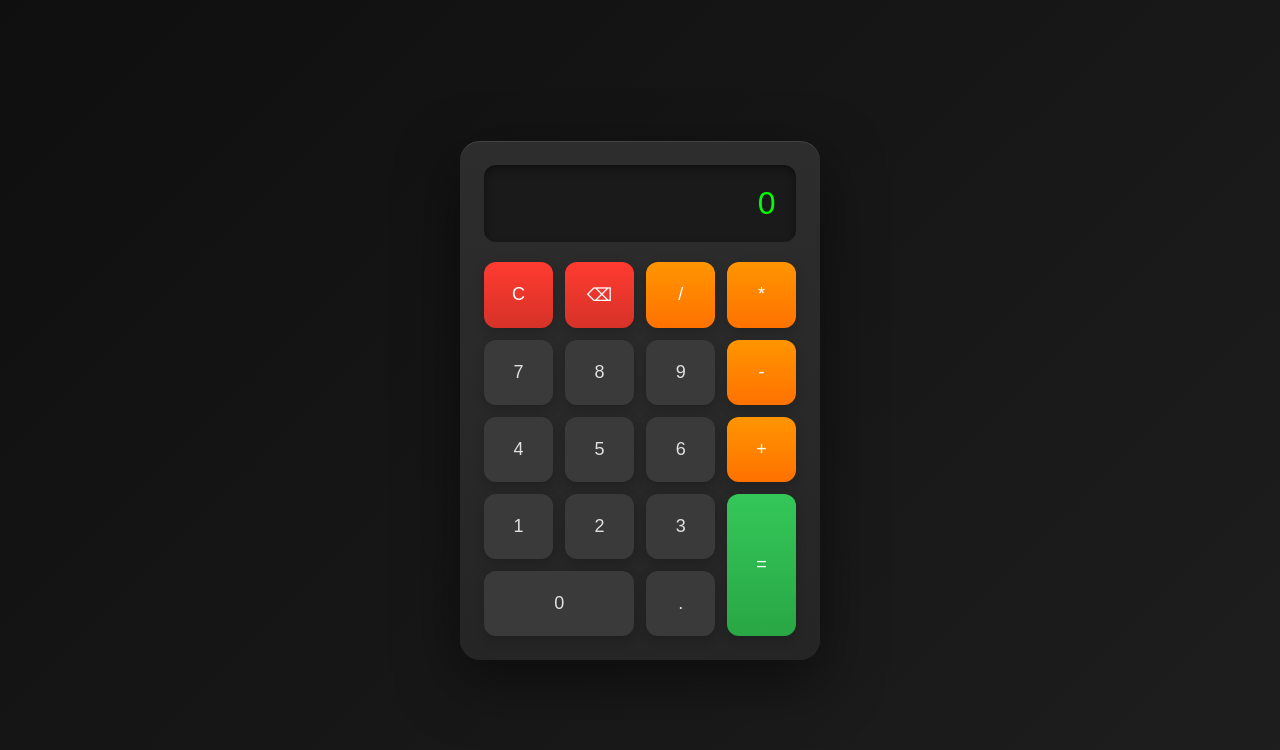
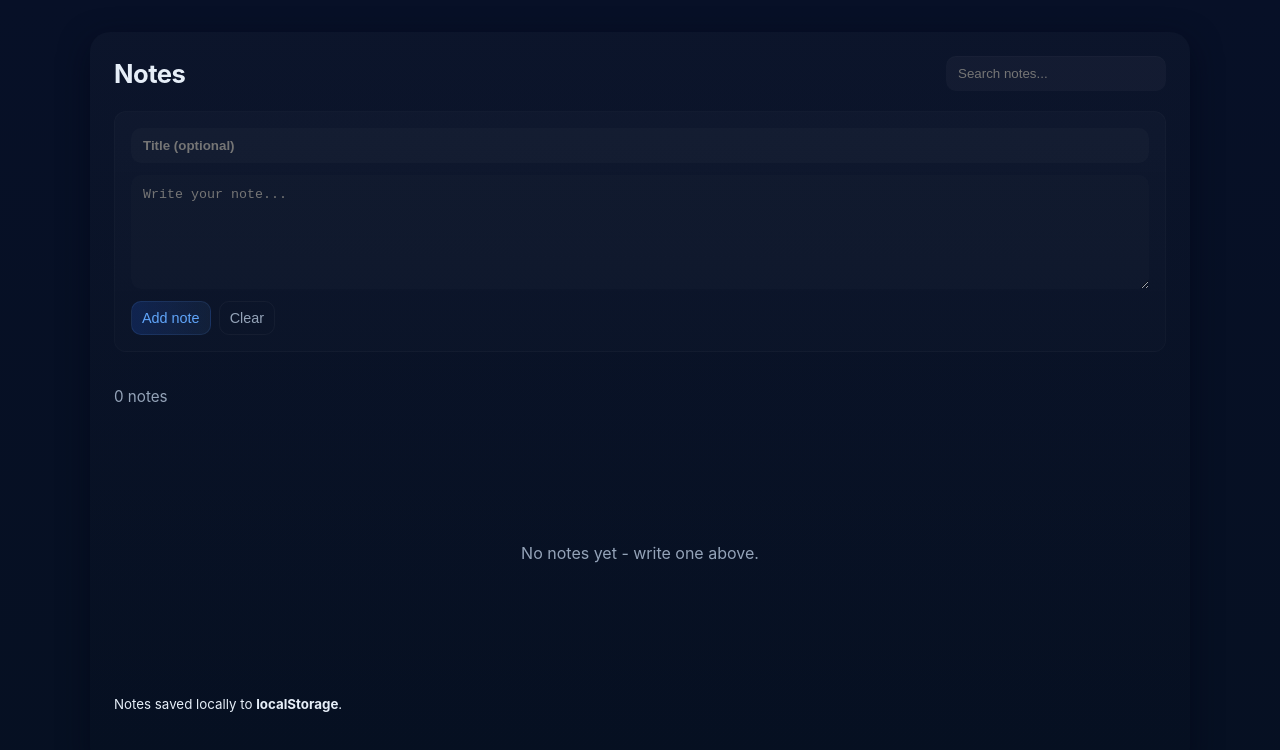
Before and after one commit to abdulkareem25/learning-dom, a plain HTML site: page index.html in a window 1280 px wide. Drawn offline with nearby package versions, Linux system fonts and the light colour scheme.

Commit message:
ui for notes created

```diff
--- a/index.html
+++ b/index.html
@@ -1,46 +1,61 @@
-<!DOCTYPE html>
+<!doctype html>
 <html lang="en">
+<head>
+  <meta charset="utf-8" />
+  <meta name="viewport" content="width=device-width,initial-scale=1" />
+  <title>Notes — LocalStorage Ready</title>
+  <link rel="stylesheet" href="style.css" />
+  <link rel="stylesheet" href="https://cdnjs.cloudflare.com/ajax/libs/remixicon/4.0.0/remixicon.min.css" />
+</head>
+<body>
+  <main class="app" id="app" aria-labelledby="app-title">
+    <header class="app-header">
+      <h1 id="app-title">Notes</h1>
 
-<head>
-    <meta charset="UTF-8">
-    <meta name="viewport" content="width=device-width, initial-scale=1.0">
-    <title>DOM</title>
-    <link rel="stylesheet" href="style.css">
-</head>
+      <div class="controls">
+        <label class="search-wrap" for="search">
+          <input id="search" class="search" type="search" placeholder="Search notes..." aria-label="Search notes" />
+        </label>
+      </div>
+    </header>
 
-<body>
+    <section class="composer" aria-label="Create note">
+      <!-- JS: hook to read and write here -->
+      <input id="note-title" class="note-title" type="text" placeholder="Title (optional)" aria-label="Note title" />
+      <textarea id="note-body" class="note-body" rows="6" placeholder="Write your note..." aria-label="Note content"></textarea>
 
-    <div class="container">
-        <div class="calculator">
-            <input type="text" class="display" readonly>
-            <div class="buttons">
-                <button class="btn clear">C</button>
-                <button class="btn backspace">⌫</button>
-                <button class="btn operator">/</button>
-                <button class="btn operator">*</button>
+      <div class="composer-actions">
+        <div class="action-group">
+          <button id="add-note" class="btn primary" data-action="add">Add note</button>
+          <button id="clear-composer" class="btn" data-action="clear">Clear</button>
+        </div>
+      </div>
+    </section>
 
-                <button class="btn">7</button>
-                <button class="btn">8</button>
-                <button class="btn">9</button>
-                <button class="btn operator">-</button>
+    <section class="notes-section" aria-label="Notes list">
+      <div class="notes-info">
+        <p id="notes-count" class="notes-count" aria-live="polite">0 notes</p>
+      </div>
 
-                <button class="btn">4</button>
-                <button class="btn">5</button>
-                <button class="btn">6</button>
-                <button class="btn operator">+</button>
+      <ul id="notes-list" class="notes-list" role="list">
+        <!-- <li class="note-card" data-id="abc123">
+          <header class="note-head">
+            <h3 class="note-title-text">Title</h3>
+            <div class="note-actions">
+              <button class="icon-btn delete" data-action="delete" title="Delete"><i class="ri-delete-bin-line"></i></button>
+            </div>
+          </header>
+          <div class="note-body-text">how are you? today i am trying to create a notes application which </div>
+        </li> -->
+      </ul>
+    </section>
 
-                <button class="btn">1</button>
-                <button class="btn">2</button>
-                <button class="btn">3</button>
-                <button class="btn equals">=</button>
+    <footer class="app-footer">
+      <small>Notes saved locally to <b>localStorage</b>.</small>
+    </footer>
+  </main>
 
-                <button class="btn zero">0</button>
-                <button class="btn decimal">.</button>
-            </div>
-        </div>
-    </div>
-
-    <script src="script.js"></script>
+  <script src="script.js"></script>
 </body>
 
 </html>
--- a/script.js
+++ b/script.js
@@ -1,6 +1,6 @@
 // Beginner Level
 
-// Create a button that changes the page background color when clicked
+// 1) Create a button that changes the page background color when clicked
 
 // const button = document.querySelector('button')
 // const num = () => (Math.floor(Math.random() * 256));
@@ -9,7 +9,7 @@
 //     document.body.style.backgroundColor = `rgb(${num()}, ${num()}, ${num()})`;
 // })
 
-// Build a counter that increases/decreases with button clicks
+// 2) Build a counter that increases/decreases with button clicks
 
 // let count = 0;
 // const counter = document.querySelector('.counter');
@@ -32,7 +32,7 @@
 //     renderCount();
 // })
 
-// Make an image that hides/shows when button is clicked
+// 3) Make an image that hides/shows when button is clicked
 
 // let image = document.querySelector('img');
 // let btn = document.querySelector('button');
@@ -42,7 +42,7 @@
 //     btn.innerText = image.classList.contains('hidden') ? 'Show Image' : 'Hide Image';
 // })
 
-// Create an input that shows typed text in real-time below it
+// 4) Create an input that shows typed text in real-time below it
 
 // let input = document.querySelector('input');
 // let display = document.querySelector('.text-display');
@@ -54,7 +54,7 @@
 
 // Intermediate Level
 
-// Build a todo list that adds/removes items
+// 5) Build a todo list that adds/removes items
 
 // const tasks = document.querySelector('.tasks');
 // const textInput = document.querySelector('#textInput');
@@ -128,7 +128,7 @@
 //     }
 // })
 
-// Create a form that validates email and password
+// 6) Create a form that validates email and password
 
 // const formEl = document.querySelector('form');
 // const emailEl = document.querySelector('#email')
@@ -157,7 +157,7 @@
 
 // formEl.addEventListener('submit', validateForm)
 
-// Make a image gallery with next/previous buttons
+// 7) Make a image gallery with next/previous buttons
 
 // const nextBtn = document.querySelector('.next-btn');
 // const prevBtn = document.querySelector('.prev-btn');
@@ -201,111 +201,136 @@
 //     setImage(currentImg);
 // });
 
-// Build a simple calculator with basic operations
+// 8) Build a simple calculator with basic operations
 
-const display = document.querySelector('.display');
-const buttons = document.querySelectorAll('.btn');
-const clearBtn = document.querySelector('.btn.clear');
-const backspaceBtn = document.querySelector('.btn.backspace');
-const equalsBtn = document.querySelector('.btn.equals');
-const operatorBtns = document.querySelectorAll('.btn.operator:not(.equals)');
-const decimalBtn = document.querySelector('.btn.decimal');
+// const display = document.querySelector('.display');
+// const buttons = document.querySelectorAll('.btn');
+// const clearBtn = document.querySelector('.btn.clear');
+// const backspaceBtn = document.querySelector('.btn.backspace');
+// const equalsBtn = document.querySelector('.btn.equals');
+// const operatorBtns = document.querySelectorAll('.btn.operator:not(.equals)');
+// const decimalBtn = document.querySelector('.btn.decimal');
 
-let displayValue = '0';
-let previousValue = '';
-let operation = null;
-let shouldResetDisplay = false;
+// let displayValue = '0';
+// let previousValue = '';
+// let operation = null;
+// let shouldResetDisplay = false;
 
-const updateDisplay = () => {
-    display.value = displayValue;
-};
+// const updateDisplay = () => {
+//     display.value = displayValue;
+// };
 
-const handleNumberClick = (num) => {
-    if (shouldResetDisplay) {
-        displayValue = num;
-        shouldResetDisplay = false;
-    } else {
-        displayValue = displayValue === '0' ? num : displayValue + num;
-    };
-    updateDisplay();
-};
+// const handleNumberClick = (num) => {
+//     if (shouldResetDisplay) {
+//         displayValue = num;
+//         shouldResetDisplay = false;
+//     } else {
+//         displayValue = displayValue === '0' ? num : displayValue + num;
+//     };
+//     updateDisplay();
+// };
 
-const handleOperation = (op) => {
+// const handleOperation = (op) => {
 
-    if (operation !== null && !shouldResetDisplay) {
-        calculate();
-    }
+//     if (operation !== null && !shouldResetDisplay) {
+//         calculate();
+//     }
 
-    previousValue = displayValue;
-    operation = op;
-    shouldResetDisplay = true;
+//     previousValue = displayValue;
+//     operation = op;
+//     shouldResetDisplay = true;
+// }
+
+// const calculate = () => {
+
+//     if (operation === null || shouldResetDisplay) return;
+
+//     const prev = parseFloat(previousValue);
+//     const current = parseFloat(displayValue);
+//     let result;
+
+//     switch (operation) {
+//         case '+': result = prev + current; break;
+//         case '-': result = prev - current; break;
+//         case '*': result = prev * current; break;
+//         case '/': result = prev / current; break;
+//         default: return;
+//     };
+
+//     displayValue = result.toString();
+//     operation = null;
+//     shouldResetDisplay = true;
+//     updateDisplay();
+// };
+
+// const handleDecimal = () => {
+//     if (displayValue === '0') {
+//         displayValue = '0.';
+//         shouldResetDisplay = false;
+//     } else if (!displayValue.includes('.')) {
+//         displayValue += '.';
+//     };
+//     updateDisplay();
+// };
+
+// const handleClear = () => {
+//     displayValue = '0';
+//     previousValue = '';
+//     operation = null;
+//     shouldResetDisplay = false;
+//     updateDisplay();
+// };
+
+// const handleBackspace = () => {
+//     if (displayValue.length > 1) {
+//         displayValue = displayValue.slice(0, -1);
+//     } else {
+//         displayValue = '0';
+//     };
+//     updateDisplay();
+// };
+
+// buttons.forEach(btn => {
+//     if (!btn.classList.contains('clear') &&
+//         !btn.classList.contains('backspace') &&
+//         !btn.classList.contains('equals') &&
+//         !btn.classList.contains('operator') &&
+//         !btn.classList.contains('decimal')) {
+//         btn.addEventListener('click', () => handleNumberClick(btn.textContent));
+//     };
+// });
+
+// operatorBtns.forEach(btn => {
+//     btn.addEventListener('click', () => handleOperation(btn.textContent));
+// });
+
+// equalsBtn.addEventListener('click', calculate);
+// clearBtn.addEventListener('click', handleClear);
+// backspaceBtn.addEventListener('click', handleBackspace);
+// decimalBtn.addEventListener('click', handleDecimal);
+// updateDisplay();
+
+
+// Advanced Level
+
+// 9) Create a notes app that saves to localStorage
+
+const notesListEl = document.getElementById('notes-list');
+const notesCountEl = document.getElementById('notes-count');
+const notesCount = notesListEl.childElementCount;
+
+function updateCount() {
+    notesCountEl.innerText = notesCount === 1 ? "1 note" : `${notesCount} notes`;
 }
+updateCount();
 
-const calculate = () => {
+function updateEmptyState() {
+    notesListEl.classList.toggle('is-empty', notesListEl.childElementCount === 0)
+}
+updateEmptyState()
 
-    if (operation === null || shouldResetDisplay) return;
+// 10) Build a dynamic table that allows adding/editing/deleting rows
 
-    const prev = parseFloat(previousValue);
-    const current = parseFloat(displayValue);
-    let result;
+// 11) Make a search-able contact list
 
-    switch (operation) {
-        case '+': result = prev + current; break;
-        case '-': result = prev - current; break;
-        case '*': result = prev * current; break;
-        case '/': result = prev / current; break;
-        default: return;
-    };
-
-    displayValue = result.toString();
-    operation = null;
-    shouldResetDisplay = true;
-    updateDisplay();
-};
-
-const handleDecimal = () => {
-    if (displayValue === '0') {
-        displayValue = '0.';
-        shouldResetDisplay = false;
-    } else if (!displayValue.includes('.')) {
-        displayValue += '.';
-    };
-    updateDisplay();
-};
-
-const handleClear = () => {
-    displayValue = '0';
-    previousValue = '';
-    operation = null;
-    shouldResetDisplay = false;
-    updateDisplay();
-};
-
-const handleBackspace = () => {
-    if (displayValue.length > 1) {
-        displayValue = displayValue.slice(0, -1);
-    } else {
-        displayValue = '0';
-    };
-    updateDisplay();
-};
-
-buttons.forEach(btn => {
-    if (!btn.classList.contains('clear') &&
-        !btn.classList.contains('backspace') &&
-        !btn.classList.contains('equals') &&
-        !btn.classList.contains('operator') &&
-        !btn.classList.contains('decimal')) {
-        btn.addEventListener('click', () => handleNumberClick(btn.textContent));
-    };
-});
-
-operatorBtns.forEach(btn => {
-    btn.addEventListener('click', () => handleOperation(btn.textContent));
-});
-
-equalsBtn.addEventListener('click', calculate);
-clearBtn.addEventListener('click', handleClear);
-backspaceBtn.addEventListener('click', handleBackspace);
-decimalBtn.addEventListener('click', handleDecimal);
-updateDisplay();
+// 12) Create a theme switcher that persists user preference
--- a/style.css
+++ b/style.css
@@ -1,122 +1,295 @@
+:root {
+    --bg: #0f1724;
+    --card: #0b1220;
+    --muted: #94a3b8;
+    --accent: #60a5fa;
+    --glass: rgba(255, 255, 255, 0.03);
+    --success: #34d399;
+    --danger: #fb7185;
+    --radius: 12px;
+    --gap: 16px;
+    --max-width: 1100px;
+    --focus: 3px;
+}
+
+/* Reset-ish */
 * {
-    margin: 0;
-    padding: 0;
-    box-sizing: border-box;
+    box-sizing: border-box
 }
 
 html,
-body {
-    height: 100%;
-    width: 100%;
-    background: linear-gradient(135deg, #0f0f0f 0%, #1e1e1e 100%);
-    color: #e0e0e0;
-    font-family: -apple-system, BlinkMacSystemFont, 'Segoe UI', Roboto, Oxygen, Ubuntu, Cantarell, sans-serif;
+body,
+#app {
+    height: 100%
 }
 
-.container {
-    height: 100vh;
-    width: 100vw;
+body {
+    margin: 0;
+    font-family: Inter, ui-sans-serif, system-ui, -apple-system, "Segoe UI", Roboto, "Helvetica Neue", Arial;
+    background: linear-gradient(180deg, #071027 0%, #061022 100%);
+    color: #e6eef8;
+    -webkit-font-smoothing: antialiased;
+    -moz-osx-font-smoothing: grayscale;
+    padding: 32px;
+    display: flex;
+    justify-content: center;
+    align-items: flex-start;
+    gap: 32px;
+}
+
+/* App container */
+.app {
+    width: 100%;
+    max-width: var(--max-width);
+    background: linear-gradient(180deg, rgba(255, 255, 255, 0.02), rgba(0, 0, 0, 0.03));
+    border-radius: 20px;
+    padding: 24px;
+    box-shadow: 0 10px 30px rgba(2, 6, 23, 0.6);
     display: flex;
     flex-direction: column;
-    justify-content: center;
-    align-items: center;
     gap: 20px;
 }
 
-.calculator {
-    background: linear-gradient(180deg, #2d2d2d 0%, #252525 100%);
-    border-radius: 20px;
-    padding: 24px;
-    box-shadow: 0 20px 60px rgba(0, 0, 0, 0.5), inset 0 1px 0 rgba(255, 255, 255, 0.1);
-    width: 360px;
+/* Header */
+.app-header {
+    display: flex;
+    align-items: center;
+    justify-content: space-between;
+    gap: 20px;
 }
 
-.display {
-    width: 100%;
-    padding: 20px;
-    font-size: 32px;
-    font-weight: 300;
-    background-color: #1a1a1a;
-    color: #00ff00;
-    border: none;
-    border-radius: 12px;
-    margin-bottom: 20px;
-    text-align: right;
-    box-shadow: inset 0 4px 8px rgba(0, 0, 0, 0.4);
-    letter-spacing: 0.5px;
+.app-header h1 {
+    margin: 0;
+    font-size: 1.6rem;
+    letter-spacing: -0.02em;
 }
 
-.buttons {
-    display: grid;
-    grid-template-columns: repeat(4, 1fr);
+.controls {
+    display: flex;
+    align-items: center;
     gap: 12px;
 }
 
+/* Search */
+.search-wrap {
+    display: block
+}
+
+.search {
+    min-width: 220px;
+    padding: 10px 12px;
+    border-radius: 10px;
+    border: none;
+    background: var(--glass);
+    color: inherit;
+    outline: none;
+    box-shadow: inset 0 1px 0 rgba(255, 255, 255, 0.02);
+}
+
+.search:focus {
+    box-shadow: 0 0 0 var(--focus) rgba(96, 165, 250, 0.12);
+}
+
 .btn {
-    padding: 22px;
-    font-size: 18px;
-    font-weight: 500;
-    border: none;
-    border-radius: 12px;
-    background-color: #3a3a3a;
-    color: #e0e0e0;
+    background: transparent;
+    color: var(--muted);
+    border: 1px solid rgba(255, 255, 255, 0.04);
+    padding: 8px 10px;
+    border-radius: 10px;
     cursor: pointer;
-    transition: all 0.15s cubic-bezier(0.4, 0, 0.2, 1);
-    box-shadow: 0 4px 12px rgba(0, 0, 0, 0.2);
+    font-size: 0.9rem;
+    transition: all .15s ease;
 }
 
 .btn:hover {
-    background-color: #4a4a4a;
-    transform: translateY(-2px);
-    box-shadow: 0 6px 16px rgba(0, 0, 0, 0.3);
+    transform: translateY(-2px)
 }
 
-.btn:active {
-    transform: translateY(0) scale(0.98);
-    box-shadow: 0 2px 4px rgba(0, 0, 0, 0.3);
+.btn.primary {
+    background: linear-gradient(90deg, #2563eb33, rgba(96, 165, 250, 0.08));
+    color: var(--accent);
+    border-color: rgba(96, 165, 250, 0.12);
 }
 
-.btn.operator {
-    background: linear-gradient(180deg, #ff9500 0%, #ff7200 100%);
-    color: #fff;
+.composer {
+    display: flex;
+    flex-direction: column;
+    gap: 12px;
+    background: linear-gradient(180deg, rgba(255, 255, 255, 0.02), rgba(255, 255, 255, 0.01));
+    padding: 16px;
+    border-radius: var(--radius);
+    border: 1px solid rgba(255, 255, 255, 0.02);
 }
 
-.btn.operator:hover {
-    background: linear-gradient(180deg, #ffb143 0%, #ff9500 100%);
+.note-title {
+    padding: 10px 12px;
+    border-radius: 10px;
+    border: none;
+    background: rgba(255, 255, 255, 0.02);
+    color: inherit;
+    font-weight: 600;
+    outline: none;
 }
 
-.btn.clear {
-    background: linear-gradient(180deg, #ff3b30 0%, #d63229 100%);
-    color: #fff;
+.note-body {
+    padding: 12px;
+    border-radius: 10px;
+    border: none;
+    resize: vertical;
+    background: rgba(255, 255, 255, 0.01);
+    color: inherit;
+    min-height: 4.5rem;
+    outline: none;
 }
 
-.btn.clear:hover {
-    background: linear-gradient(180deg, #ff6b63 0%, #ff3b30 100%);
+.note-title:focus,
+.note-body:focus {
+    box-shadow: 0 0 0 var(--focus) rgba(96, 165, 250, 0.12);
 }
 
-.btn.backspace {
-    background: linear-gradient(180deg, #ff3b30 0%, #d63229 100%);
-    color: #fff;
+/* Composer actions */
+.composer-actions {
+    display: flex;
+    justify-content: space-between;
+    align-items: center;
+    gap: 12px;
 }
 
-.btn.backspace:hover {
-    background: linear-gradient(180deg, #ff6b63 0%, #ff3b30 100%);
+.action-group {
+    display: flex;
+    gap: 8px;
+    align-items: center;
 }
 
-.btn.equals {
-    background: linear-gradient(180deg, #34c759 0%, #29a745 100%);
-    color: #fff;
-    grid-row: span 2;
+/* Notes section */
+.notes-section {
+    display: flex;
+    flex-direction: column;
+    gap: 12px;
 }
 
-.btn.equals:hover {
-    background: linear-gradient(180deg, #5dde7f 0%, #34c759 100%);
+.notes-info {
+    display: flex;
+    justify-content: space-between;
+    align-items: center;
+    gap: 12px;
+    color: var(--muted);
+    font-size: 0.95rem;
 }
 
-.btn.zero {
-    grid-column: span 2;
+.notes-list {
+    list-style: none;
+    margin: 0;
+    padding: 10px;
+    display: grid;
+    grid-template-columns: repeat(auto-fill, minmax(240px, 1fr));
+    gap: var(--gap);
+    overflow-y: auto;
+    height: 30vh;
+    scrollbar-width: thick;
+    scrollbar-color: var(--accent) transparent;
 }
 
-.btn.decimal {
-    background-color: #3a3a3a;
+/* Note card */
+.note-card {
+    background: linear-gradient(180deg, rgba(255, 255, 255, 0.01), rgba(0, 0, 0, 0.02));
+    border-radius: 14px;
+    padding: 12px;
+    border: 1px solid rgba(255, 255, 255, 0.02);
+    display: flex;
+    flex-direction: column;
+    gap: 10px;
+    height: 150px;
+    position: relative;
+    overflow: hidden;
+    transition: transform .12s ease, box-shadow .12s ease;
 }
+
+.note-card:hover {
+    transform: translateY(-6px);
+    box-shadow: 0 12px 30px rgba(2, 6, 23, 0.45);
+}
+
+.note-head {
+    display: flex;
+    justify-content: space-between;
+    align-items: flex-start;
+    gap: 8px;
+}
+
+.note-title-text {
+    margin: 0;
+    font-size: 1rem;
+    font-weight: 700;
+    word-break: break-word;
+}
+
+.note-actions {
+    display: flex;
+    gap: 6px;
+    align-items: center;
+}
+
+.icon-btn {
+    width: 36px;
+    height: 36px;
+    border-radius: 9px;
+    border: none;
+    background: transparent;
+    color: var(--muted);
+    cursor: pointer;
+    display: inline-flex;
+    align-items: center;
+    justify-content: center;
+    font-size: 0.95rem;
+}
+
+.icon-btn:hover {
+    color: white;
+    transform: translateY(-2px)
+}
+
+/* note body */
+.note-body-text {
+    color: var(--muted);
+    background-color: var(--glass);
+    border-radius: 14px;
+    padding: 7px;
+    font-size: 0.95rem;
+    white-space: pre-wrap;
+    overflow-y: auto;
+    text-overflow: ellipsis;
+    flex-grow: 1;
+    scrollbar-width: thin;
+}
+
+.notes-list.is-empty::after {
+    content: "No notes yet - write one above.";
+    display: flex;
+    align-items: center;
+    justify-content: center;
+    grid-column: 1/-1;
+    padding: 24px;
+    text-align: center;
+    color: var(--muted);
+    min-height: 150px;
+}
+
+/* small screens */
+@media (max-width:700px) {
+    body {
+        padding: 18px
+    }
+
+    .app {
+        padding: 16px
+    }
+
+    .notes-list {
+        grid-template-columns: repeat(auto-fill, minmax(200px, 1fr));
+    }
+
+    .search {
+        min-width: 120px
+    }
+}
```
